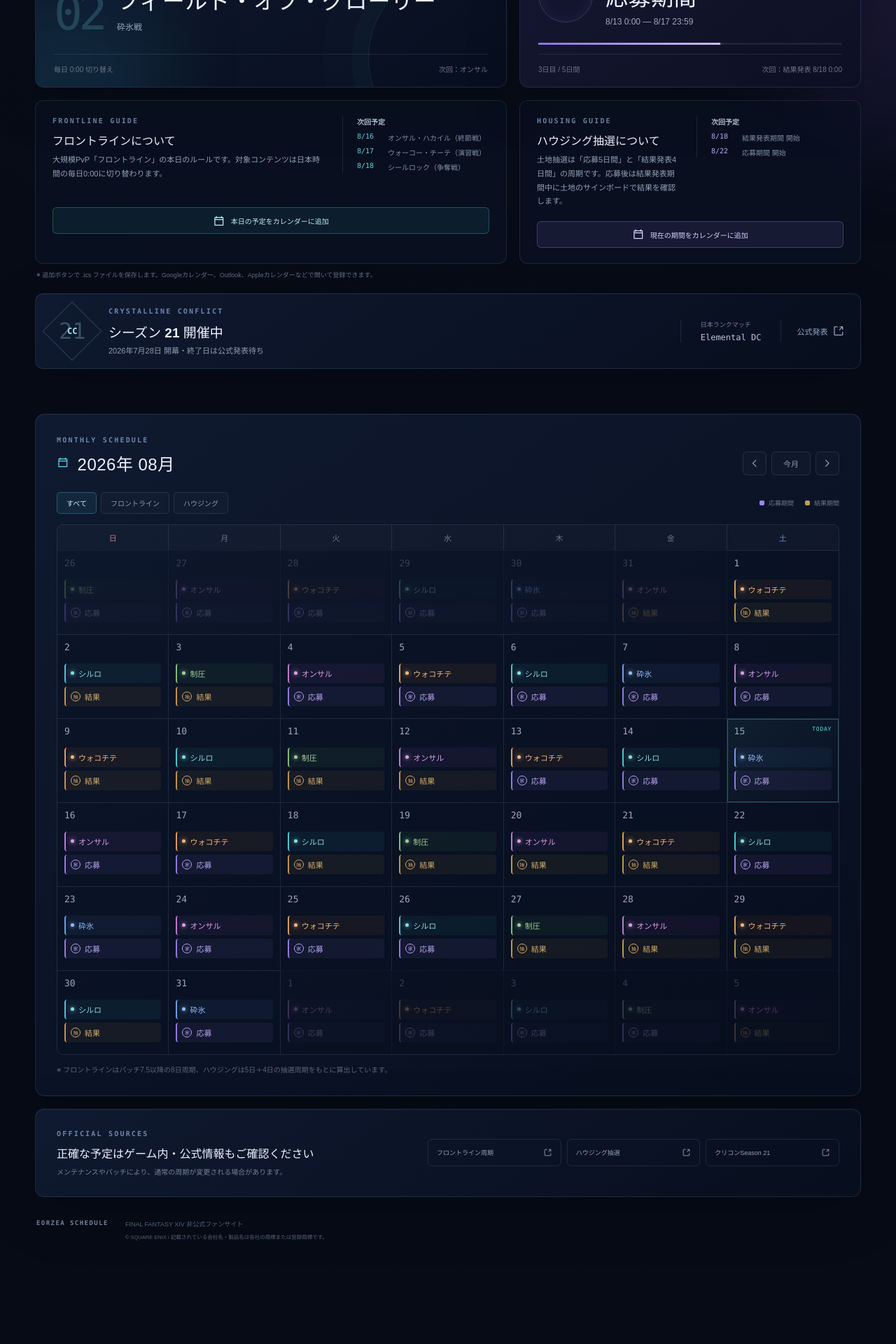
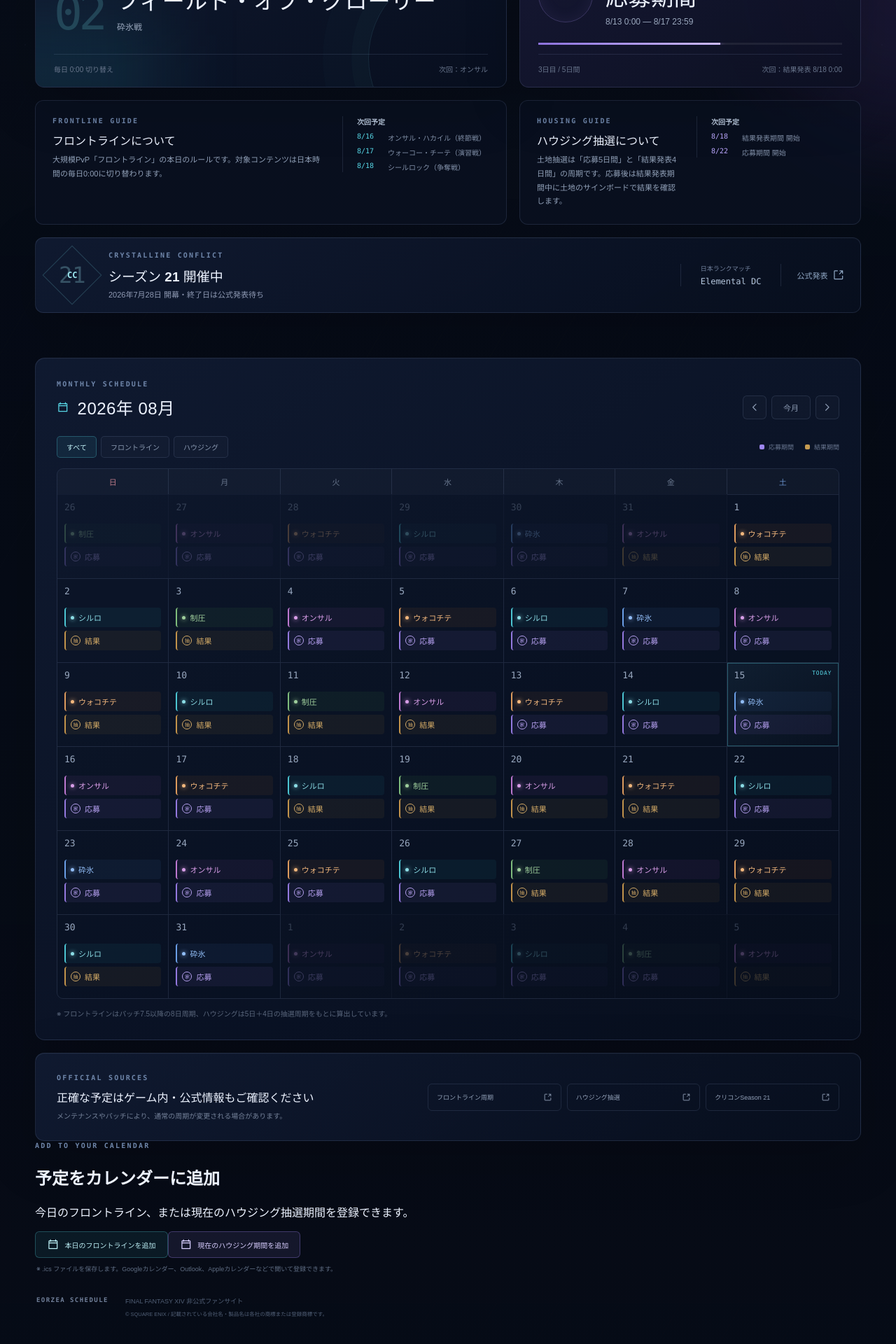
Before and after one commit to naikasann/ff14_calendar, a Next.js app: page / in a window 1280 px wide. Shown: the part 404-2324 px from the top of the page at 70% size. Before the commit the page ends 2218 px from the top, so only its background shows below. Built offline with nearby package versions, Linux system fonts and the light colour scheme.

Commit message:
Move calendar export to page bottom (app/page.tsx)

```diff
--- a/app/page.tsx
+++ b/app/page.tsx
@@ -152,13 +152,6 @@
             <strong>次回予定</strong>
             <ul>{upcomingFrontlines.map(({ date, schedule }) => <li key={formatDateKey(date)}><span>{date.month}/{date.day}</span>{schedule.name}（{schedule.subtitle}）</li>)}</ul>
           </div>
-          <button className="calendar-add-button" type="button" onClick={() => downloadCalendarEvent({
-            fileName: `frontline-${formatDateKey(today)}`,
-            title: `FF14 フロントライン：${frontline.name}`,
-            description: `${frontline.name}（${frontline.subtitle}）。日本時間0:00に切り替わります。`,
-            start: today,
-            endExclusive: addDays(today, 1),
-          })}><Icon name="calendar" />本日の予定をカレンダーに追加</button>
         </article>
 
         <article className="detail-card housing-detail">
@@ -171,16 +164,8 @@
             <strong>次回予定</strong>
             <ul>{upcomingHousing.map(({ date, schedule }) => <li key={formatDateKey(date)}><span>{date.month}/{date.day}</span>{schedule.phaseLabel} 開始</li>)}</ul>
           </div>
-          <button className="calendar-add-button housing-add-button" type="button" onClick={() => downloadCalendarEvent({
-            fileName: `housing-${housing.phase}-${formatDateKey(housing.phaseStart)}`,
-            title: `FF14 ハウジング：${housing.phaseLabel}`,
-            description: `ハウジング土地抽選の${housing.phaseLabel}です。${housing.rangeLabel}`,
-            start: housing.phaseStart,
-            endExclusive: addDays(housing.phaseEnd, 1),
-          })}><Icon name="calendar" />現在の期間をカレンダーに追加</button>
         </article>
       </div>
-      <p className="ics-note">※ 追加ボタンで .ics ファイルを保存します。Googleカレンダー、Outlook、Appleカレンダーなどで開いて登録できます。</p>
 
       <article className="season-card">
         <div className="season-emblem"><span>CC</span><small>21</small></div>
@@ -259,6 +244,38 @@
   );
 }
 
+function CalendarExport({ today }: { today: CalendarDate }) {
+  const frontline = getFrontlineForDate(today);
+  const housing = getHousingCycle(today);
+
+  return (
+    <section className="calendar-export-section" id="calendar-export">
+      <div>
+        <p className="eyebrow">ADD TO YOUR CALENDAR</p>
+        <h2>予定をカレンダーに追加</h2>
+        <p>今日のフロントライン、または現在のハウジング抽選期間を登録できます。</p>
+      </div>
+      <div className="export-actions">
+        <button className="calendar-add-button" type="button" onClick={() => downloadCalendarEvent({
+          fileName: `frontline-${formatDateKey(today)}`,
+          title: `FF14 フロントライン：${frontline.name}`,
+          description: `${frontline.name}（${frontline.subtitle}）。日本時間0:00に切り替わります。`,
+          start: today,
+          endExclusive: addDays(today, 1),
+        })}><Icon name="calendar" />本日のフロントラインを追加</button>
+        <button className="calendar-add-button housing-add-button" type="button" onClick={() => downloadCalendarEvent({
+          fileName: `housing-${housing.phase}-${formatDateKey(housing.phaseStart)}`,
+          title: `FF14 ハウジング：${housing.phaseLabel}`,
+          description: `ハウジング土地抽選の${housing.phaseLabel}です。${housing.rangeLabel}`,
+          start: housing.phaseStart,
+          endExclusive: addDays(housing.phaseEnd, 1),
+        })}><Icon name="calendar" />現在のハウジング期間を追加</button>
+      </div>
+      <p className="ics-note">※ .ics ファイルを保存します。Googleカレンダー、Outlook、Appleカレンダーなどで開いて登録できます。</p>
+    </section>
+  );
+}
+
 export default function Home() {
   const [today, setToday] = useState<CalendarDate>({ year: 2026, month: 8, day: 14 });
   useEffect(() => {
@@ -272,7 +289,7 @@
     <main id="top">
       <div className="aurora aurora-one" /><div className="aurora aurora-two" />
       <div className="page-shell">
-        <Header /><TodayPanel today={today} /><MonthCalendar today={today} /><Sources />
+        <Header /><TodayPanel today={today} /><MonthCalendar today={today} /><Sources /><CalendarExport today={today} />
         <footer><span>EORZEA SCHEDULE</span><p>FINAL FANTASY XIV 非公式ファンサイト</p><small>© SQUARE ENIX / 記載されている会社名・製品名は各社の商標または登録商標です。</small></footer>
       </div>
     </main>
```
